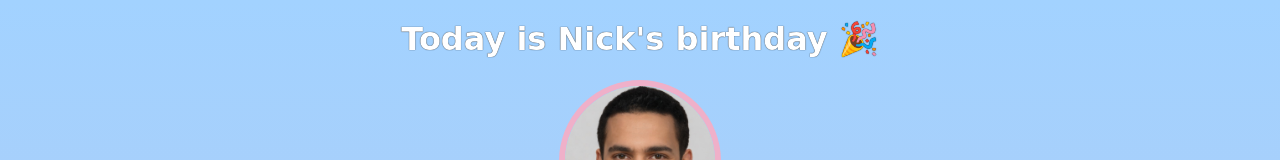
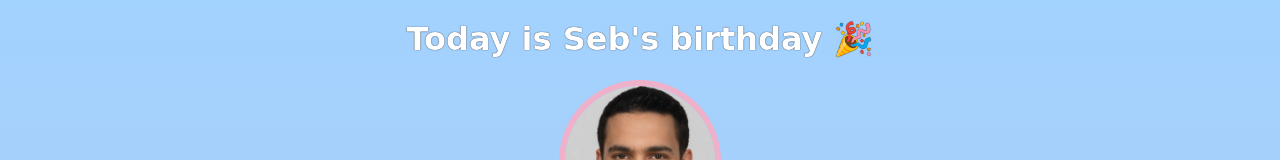
Before and after one commit to bergeron450/gift-page, a website built with Vite: page index.html in a window 1280 px wide. Shown: the top 160 px of the page. Built offline with nearby package versions, Linux system fonts and the light colour scheme; a web font is replaced by a local one.

Commit message:
Update index.html

```diff
--- a/index.html
+++ b/index.html
@@ -7,7 +7,7 @@
     </head>
     <body>
         <div id="header">
-            <h1>Today is Nick's birthday 🎉</h1>
+            <h1>Today is Seb's birthday 🎉</h1>
             <img id="bff-img" src="images/nick.jpg">
             <h2 id="bday-age">24 years old</h2>
             <h4 id="bday-date">01.11.2022</h4>
```
